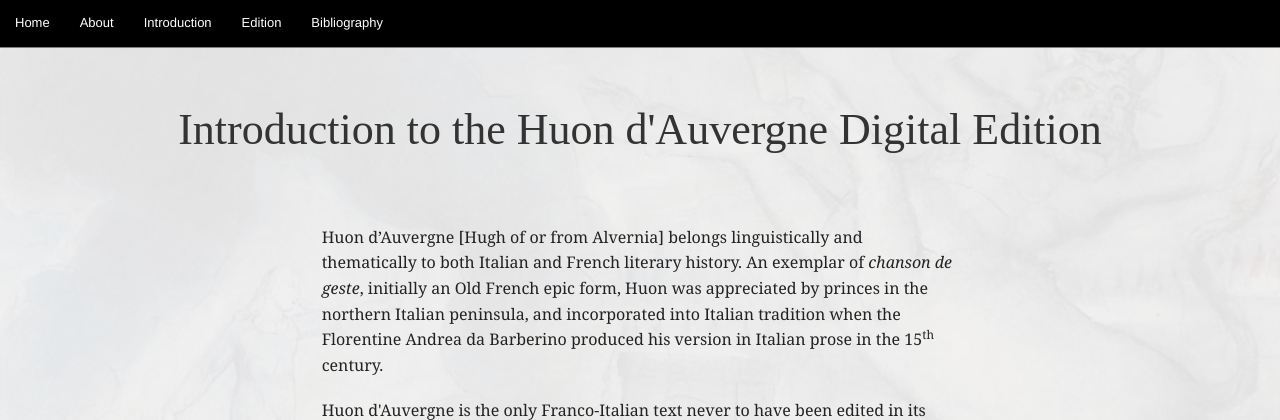
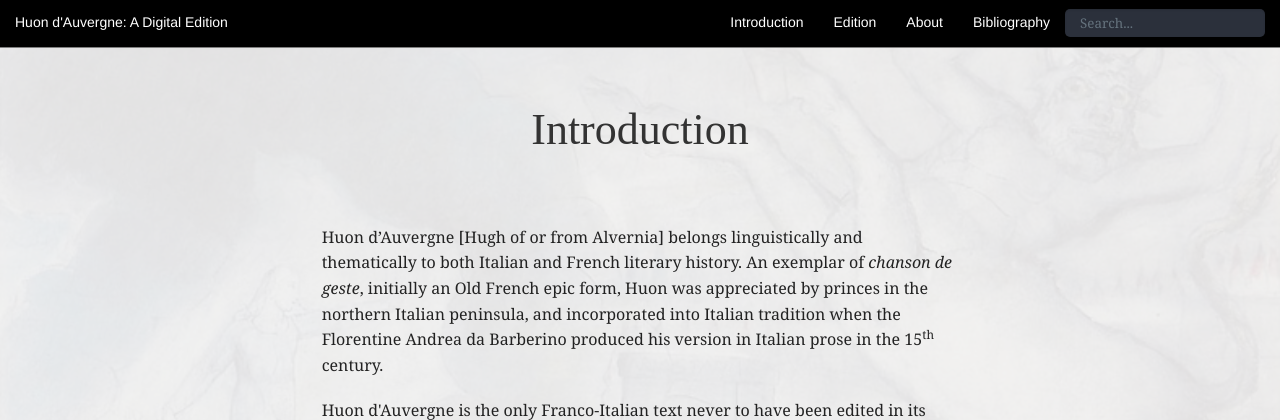
Before and after one commit to wludh/huondauvergne, a PHP site: page /introduction.html in a window 1280 px wide. Shown: the top 420 px of the page. Run offline with PHP 8.4, Linux system fonts and the light colour scheme; some libraries are stand-ins or nearby versions.

Commit message:
cleans up header and extrapolates to all pages.

```diff
--- a/css/app.css
+++ b/css/app.css
@@ -9,39 +9,10 @@ font-feature-settings: "kern" 1;
 font-kerning:normal;
 }
 
-p {
-  font-weight:normal;
-}
-
-.fullWidth {
-  width: 100%;
-  max-width: 100%;
-  height: 100px;
-
-}
-
-.titleRow{
-  background-color: rgba(192,192,192,0.5);
-  padding-left: 15px;
-}
-
-
 header{
   padding-top:3em;
   padding-bottom: 4em;
   margin-bottom: 1.5em;
-}
-
-
-h1 {
-  color:#333;
-  font-family: "garamond-premier-pro-display",serif;
-  margin-bottom:0;
-}
-
-p.tagline {
-  font-size:1.5em;
-  margin-top:-15px;
 }
 
 .top-bar {
@@ -64,6 +35,45 @@ nav{
 /*the color to use for a hover*/
 .top-bar-section li.active:not(.has-form) a:not(.button):hover {
     background-color: #000;}
+
+
+.top-bar a{
+  text-decoration: none;
+  font-size: 14px !important;
+}
+
+.top-bar-section{
+  font-size: 14px;
+}
+
+p {
+  font-weight:normal;
+}
+
+.fullWidth {
+  width: 100%;
+  max-width: 100%;
+  height: 100px;
+
+}
+
+.titleRow{
+  background-color: rgba(192,192,192,0.5);
+  padding-left: 15px;
+}
+
+h1 {
+  color:#333;
+  font-family: "garamond-premier-pro-display",serif;
+  margin-bottom:0;
+}
+
+p.tagline {
+  font-size:1.5em;
+  margin-top:-15px;
+}
+
+
 
 .imgprofile {
   float:left;
@@ -89,9 +99,6 @@ nav{
   border-top-color: gray;
 }
 
-.top-bar-section{
-  font-size: 14px important;
-}
 
 .footer a{
   color: rgb(255,255,255);
@@ -109,17 +116,11 @@ tei-title {
   font-family: Garamond !important;
 }
 
-.top-bar a{
-  text-decoration: none;
-}
+
 
 teiHeader{
   display: none;
 }
-
-#tei_wrapper{
-}
-
 
 /* jerm's style*/
 html{
--- a/index.html
+++ b/index.html
@@ -36,7 +36,6 @@
           </div>
         </ul>
       </section>
-
       <section class="top-bar-section">
         <ul class="right">
           <li class="">
@@ -49,7 +48,6 @@
           <li class=""><a href="/about.html">About</a></li>
         </ul>
       </section>
-
       <section class="top-bar-section">
         <ul class="right">
           <li><a>Edition</a>
@@ -68,8 +66,6 @@
           <li class=""><a href="/introduction.html">Introduction</a></li>
         </ul>
       </section>
-
-
     </nav>
   </div><!--end top bar nav-->
 
--- a/introduction.html
+++ b/introduction.html
@@ -19,27 +19,40 @@
       <ul class="title-area">
         <li class="name"></li>
       </ul>
-
       <section class="top-bar-section">
         <ul>
-              <li class=""><a href="/index.html">Home</a></li>
+          <li class=""><a href="/index.html">Huon d'Auvergne: A Digital Edition</a></li>
         </ul>
       </section>
             <section class="top-bar-section">
-            <ul>
+        <ul class="right">
+          <div class="box">
+            <div class="container-4">
+              <input type="search" id="search" placeholder="Search..." />
+              <button class="icon"><i class="fa fa-search"></i></button>
+            </div>
+          </div>
+        </ul>
+      </section>
+      <section class="top-bar-section">
+        <ul class="right">
+          <li class="">
+            <a href="/bibliography.html">Bibliography</a>
+          </li>
+        </ul>
+      </section>
+      <section class="top-bar-section">
+        <ul class="right">
           <li class=""><a href="/about.html">About</a></li>
         </ul>
       </section>
       <section class="top-bar-section">
-            <ul>
-              <li class=""><a href="/introduction.html">Introduction</a></li>
-            </ul>
-          </section>
-          <section class="top-bar-section">
-              <ul>
+        <ul class="right">
           <li><a>Edition</a>
             <ul>
               <li><a href="/content/Br_TEI_v1.xml">BR Manuscript</a></li>
+              <li><a href="#">Another Edition</a></li>
+              <li><a href="#">Another Edition</a></li>
               <li><a href="#">Another Edition</a></li>
               <li><a href="#">Another Edition</a></li>
             </ul>
@@ -47,18 +60,16 @@
         </ul>
       </section>
       <section class="top-bar-section">
-          <ul>
-            <li class=""><a href="/bibliography.html">Bibliography</a></li>
+        <ul class="right">
+          <li class=""><a href="/introduction.html">Introduction</a></li>
         </ul>
       </section>
-
     </nav>
-
   </div><!--end top bar nav-->
 <!--main content-->
 <header class="row">
            <div class="large-12 columns text-center">
-             <h1>Introduction to the Huon d'Auvergne Digital Edition</h1>
+             <h1>Introduction</h1>
            </div>
          </header>
          <section class="row">
```
Also changed, not shown: about.html (+25 -14 lines), bibliography.html (+24 -13 lines), 1 other file. Lines whose indentation alone changed are shown as unchanged.
